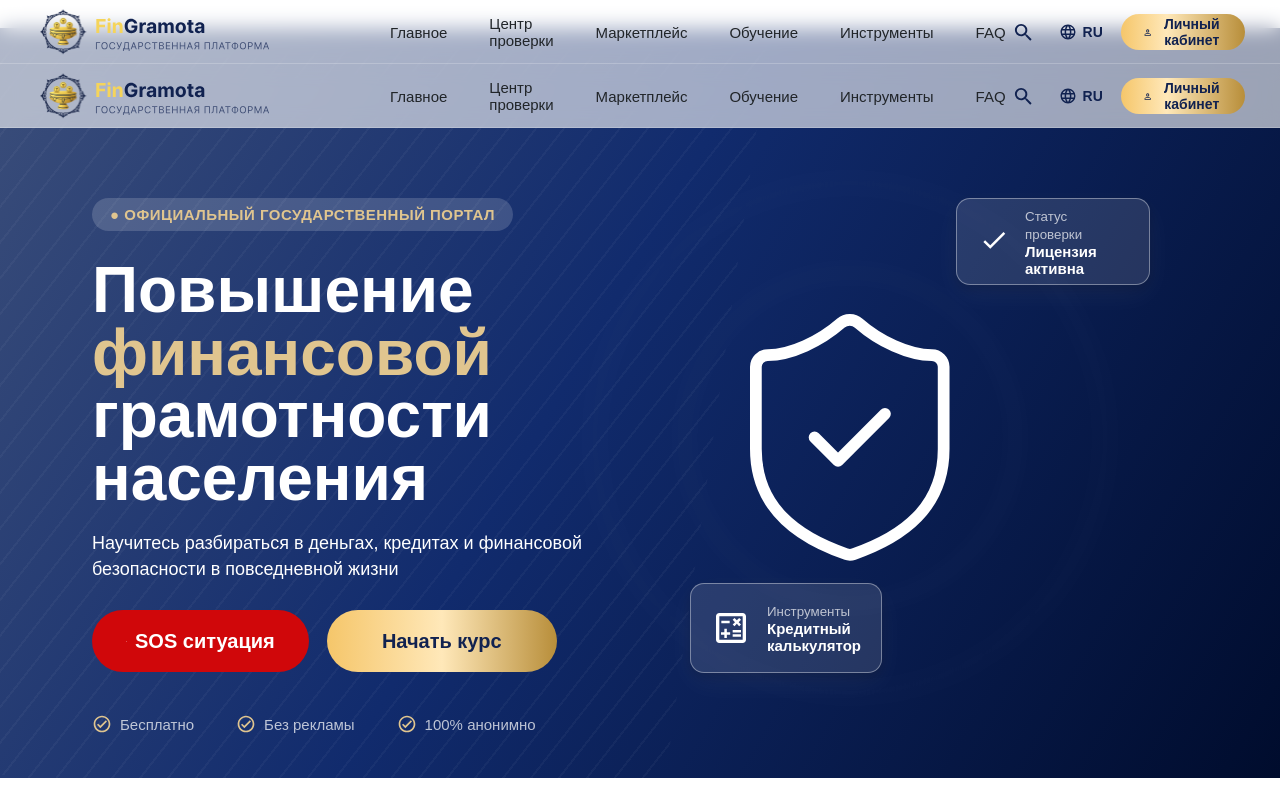
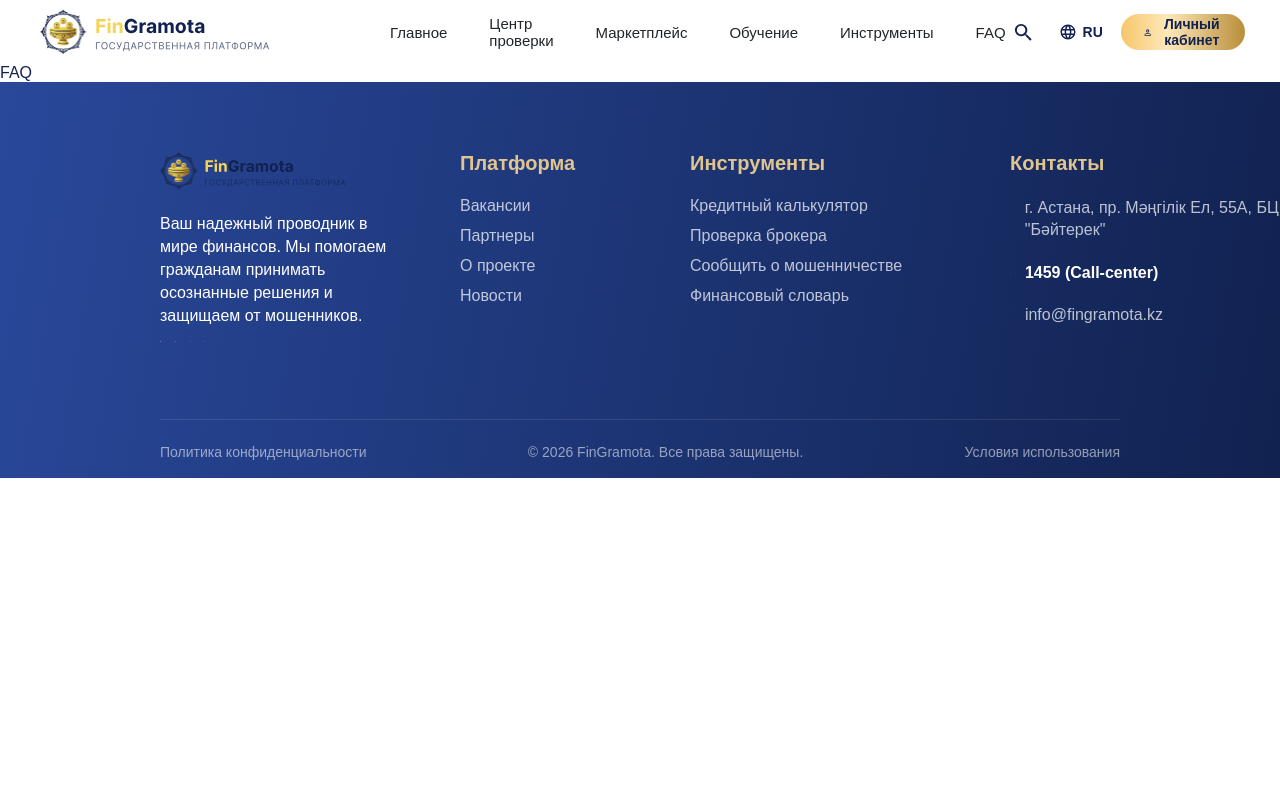
Before and after one commit to jezqwx/arrfr, a React (Vite) app: page /faq in a window 1280 px wide. Shown: the top 800 px of the page. Built offline with nearby package versions, Linux system fonts and the light colour scheme; no server answers.

Commit message:
setup header links and page routes

```diff
--- a/package.json
+++ b/package.json
@@ -13,7 +13,8 @@
     "@mdi/js": "^7.4.47",
     "@mdi/react": "^1.6.1",
     "react": "^19.2.6",
-    "react-dom": "^19.2.6"
+    "react-dom": "^19.2.6",
+    "react-router-dom": "^7.15.1"
   },
   "devDependencies": {
     "@eslint/js": "^10.0.1",
--- a/src/App.jsx
+++ b/src/App.jsx
@@ -1,11 +1,21 @@
+import { BrowserRouter, Routes, Route } from "react-router-dom";
+import MainLayout from "./layouts/MainLayout";
 import HomePage from "./pages/HomePage";
-import MainLayout from "./layouts/MainLayout";
 
 function App() {
   return (
-    <MainLayout>
-      <HomePage />
-    </MainLayout>
+    <BrowserRouter>
+      <MainLayout>
+        <Routes>
+          <Route path="/" element={<HomePage />} />
+          <Route path="/check" element={<div>Центр проверки</div>} />
+          <Route path="/marketplace" element={<div>Маркетплейс</div>} />
+          <Route path="/education" element={<div>Обучение</div>} />
+          <Route path="/instruments" element={<div>Инструменты</div>} />
+          <Route path="/faq" element={<div>FAQ</div>} />
+        </Routes>
+      </MainLayout>
+    </BrowserRouter>
   );
 }
 
--- a/src/components/Footer.jsx
+++ b/src/components/Footer.jsx
@@ -37,15 +37,15 @@ export default function Footer() {
             <a href="#">Вакансии</a>
             <a href="#">Партнеры</a>
             <a href="#">О проекте</a>
-            <a href="#">Новости</a>
+            <a href="/news">Новости</a>
           </div>
 
           <div className="footer-column">
             <h4>Инструменты</h4>
-            <a href="#">Кредитный калькулятор</a>
-            <a href="#">Проверка брокера</a>
-            <a href="#">Сообщить о мошенничестве</a>
-            <a href="#">Финансовый словарь</a>
+            <a href="/instruments/calculator">Кредитный калькулятор</a>
+            <a href="/instruments/broker-check">Проверка брокера</a>
+            <a href="/fraud-report">Сообщить о мошенничестве</a>
+            <a href="/dictionary">Финансовый словарь</a>
           </div>
 
           <div className="footer-column contacts">
--- a/src/components/Header.jsx
+++ b/src/components/Header.jsx
@@ -1,3 +1,4 @@
+import { Link } from "react-router-dom";
 import {
   mdiMagnify,
   mdiWeb,
@@ -16,12 +17,12 @@ export default function Header() {
         </div>
 
         <nav className="header-nav">
-          <a href="#">Главное</a>
-          <a href="#">Центр проверки</a>
-          <a href="#">Маркетплейс</a>
-          <a href="#">Обучение</a>
-          <a href="#">Инструменты</a>
-          <a href="#">FAQ</a>
+          <Link to="/">Главное</Link>
+          <Link to="/check">Центр проверки</Link>
+          <Link to="/marketplace">Маркетплейс</Link>
+          <Link to="/education">Обучение</Link>
+          <Link to="/instruments">Инструменты</Link>
+          <Link to="/faq">FAQ</Link>
         </nav>
 
         <div className="header-actions">
--- a/src/pages/HomePage.jsx
+++ b/src/pages/HomePage.jsx
@@ -17,9 +17,6 @@ import {
   mdiChevronRight,
   mdiArrowTopRight
 } from "@mdi/js";
-
-import Header from "../components/Header";
-import Footer from "../components/Footer";
 
 import { getHomeContent } from "../services/fingramotaApi";
 
@@ -178,9 +175,6 @@ useEffect(() => {
 
   return (
     <>
-      <Header />
-
-      <main>
         <section className="hero">
           <div className="hero-left">
             <div className="portal-badge">● ОФИЦИАЛЬНЫЙ ГОСУДАРСТВЕННЫЙ ПОРТАЛ</div>
@@ -361,9 +355,6 @@ useEffect(() => {
             <img src="/map.svg" alt="Инклюзивная карта" />
           </div>
         </section>
-      </main>
-
-      <Footer />
     </>
   );
 }
```
Also changed, not shown: 1 other file (tests, documents, lock files or other folders).
